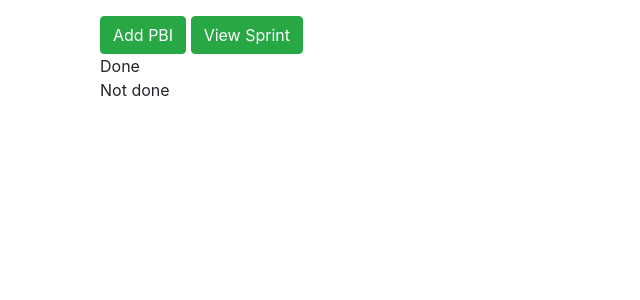
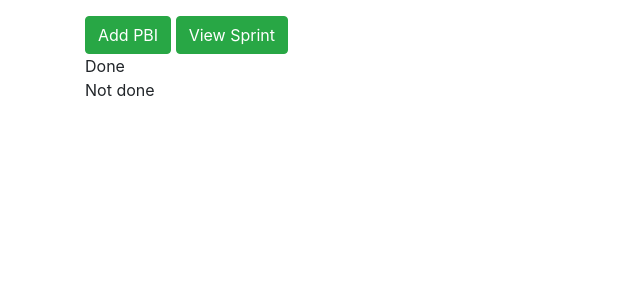
Before and after one commit to andythsu/COMP3297, a Django app: template wolfpack/templates/PbiIndex.html in a window 1280 px wide. Shown: the part 111-411 px from the top of the page, without its empty margins (0-640 px from the left). Run offline with Django 3.2, Linux system fonts and the light colour scheme; the template is opened without the code that fills it, so the values that code supplies are empty; some libraries are stand-ins or nearby versions.

Commit message:
Remove container

```diff
--- a/wolfpack/templates/PbiIndex.html
+++ b/wolfpack/templates/PbiIndex.html
@@ -1,6 +1,6 @@
 {% include 'partials/header.html' %}
 
-<div class='container'>
+
 
 <a class='btn btn-success' href="{% url 'wolfpack:insert' pro.id %}">Add PBI</a>
 <a class='btn btn-success' href="{% url 'wolfpack:index_sprint' pro.id %}">View Sprint</a>
--- a/wolfpack/templates/partials/header_addproject.html
+++ b/wolfpack/templates/partials/header_addproject.html
@@ -34,4 +34,3 @@
       <a class='btn btn-dark' href="{{ url_to_go_back }}">Go Back</a>
       <hr>
     </header>
-  <div class='container'>
```
